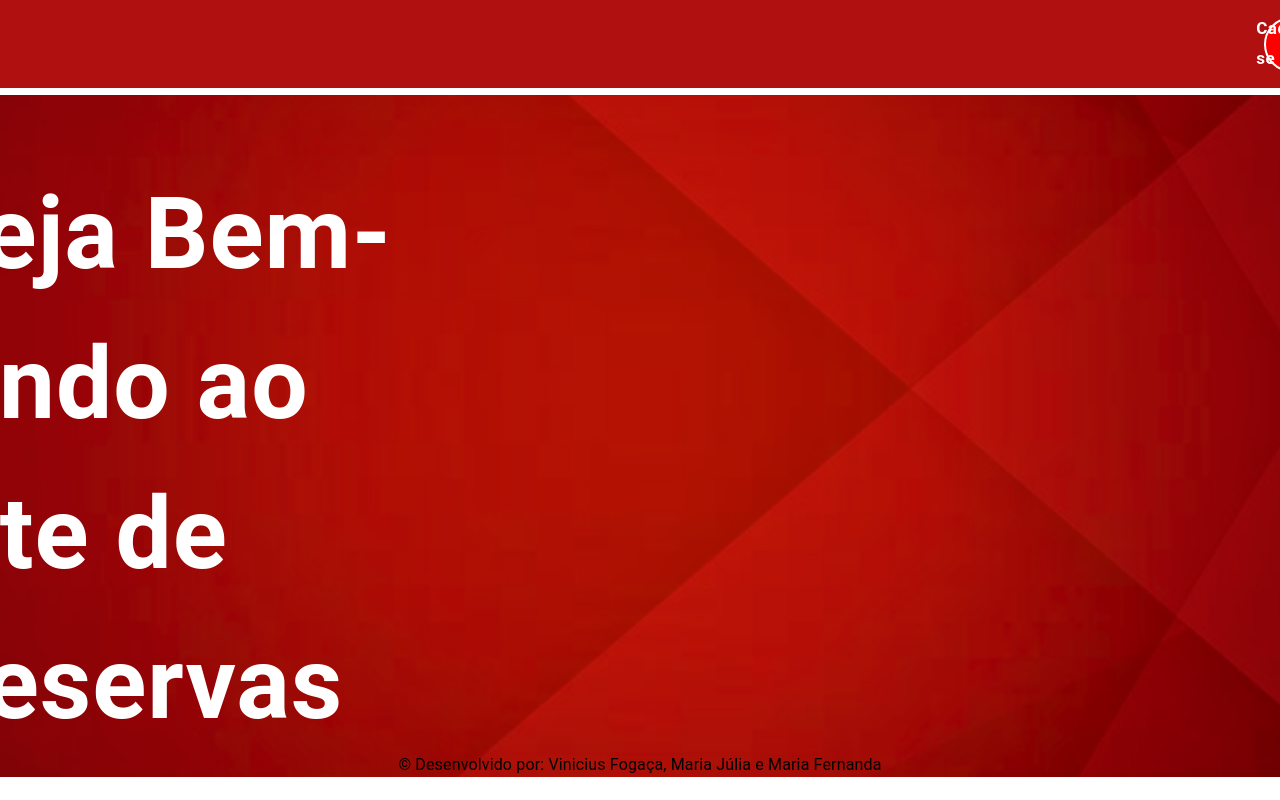
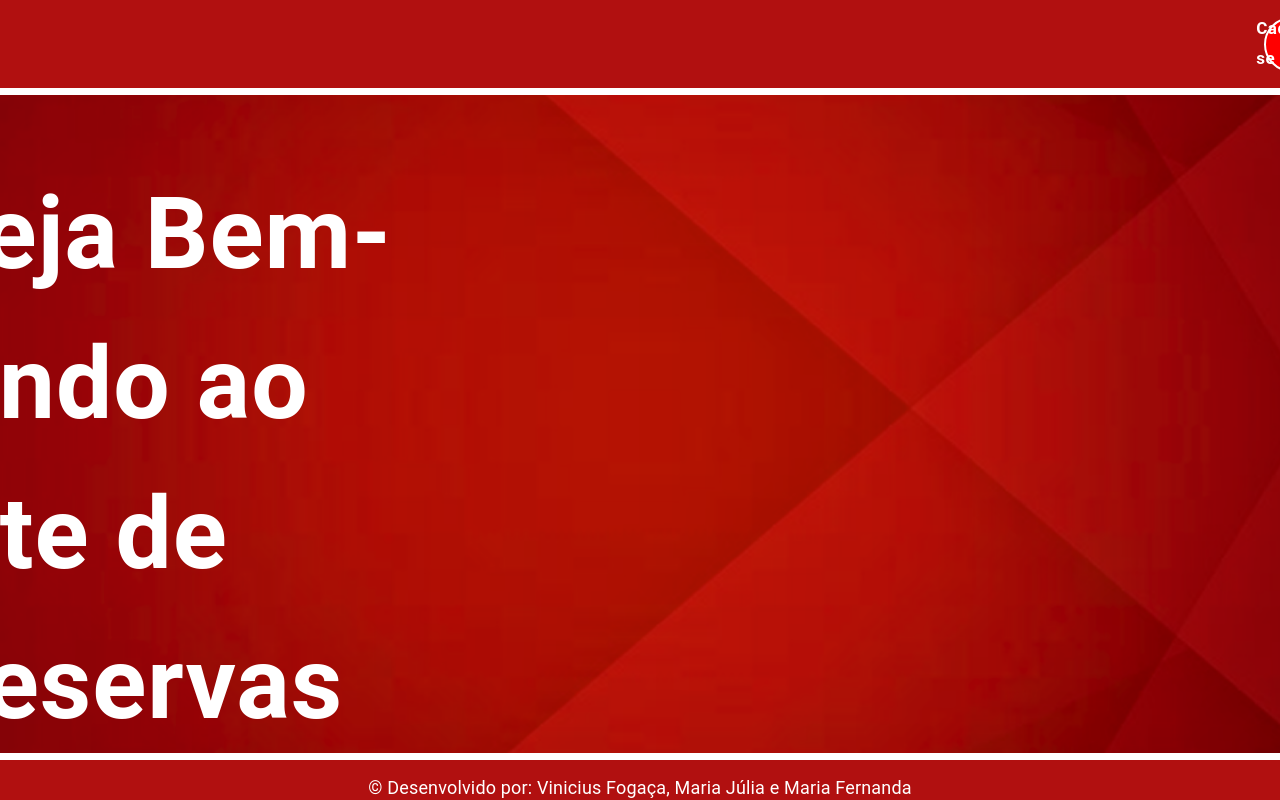
Before and after one commit to MariaFernandaCintra/sprintFront, a React (Vite) app: page / in a window 1280 px wide. Built offline with nearby package versions, Linux system fonts and the light colour scheme.

Commit message:
atualização final

```diff
--- a/src/pages/Home.jsx
+++ b/src/pages/Home.jsx
@@ -4,6 +4,7 @@ import Box from "@mui/material/Box";
 import Button from "@mui/material/Button";
 import Container from "@mui/material/Container";
 import Typography from "@mui/material/Typography";
+import Footer from "../components/Footer"
 
 function Home() {
   const styles = getStyles();
@@ -34,11 +35,7 @@ function Home() {
           Seja Bem-vindo ao site de Reservas do SENAI
         </Typography>
       </Box>
-      <Box sx={styles.footer}>
-        <Typography sx={styles.footerText}>
-          &copy; Desenvolvido por: Vinicius Fogaça, Maria Júlia e Maria Fernanda
-        </Typography>
-      </Box>
+      <Footer />
     </Container>
   );
 }
--- a/src/services/axios.js
+++ b/src/services/axios.js
@@ -1,7 +1,7 @@
 import axios from "axios";
 
 const api = axios.create({
-  baseURL: "http://10.89.240.39:5000/reservas/v1/",
+  baseURL: "http://10.89.240.76:5000/reservas/v1/",
   headers: { accept: "application/json" },
 });
 
```
